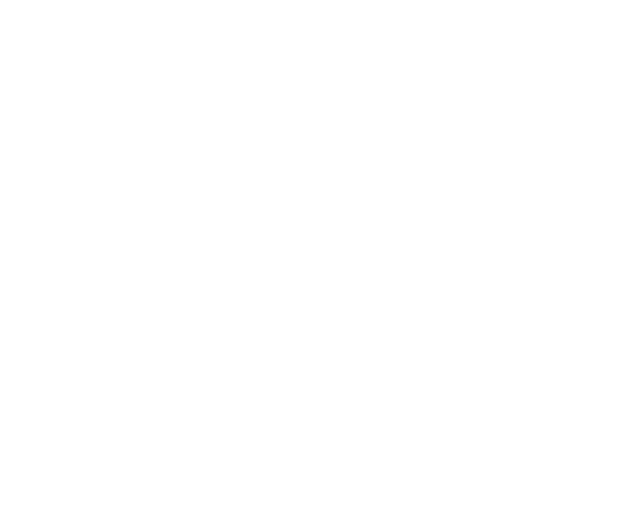
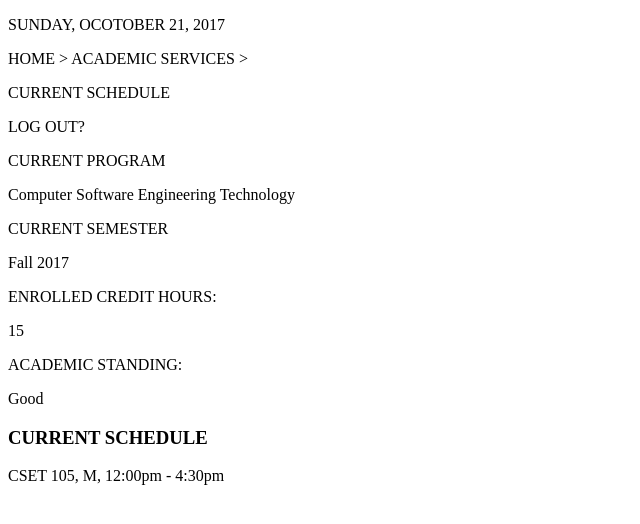
Before and after one commit to TheHopefulMarshmallow/final_project, a plain HTML site: page schedule.html in a window 1280 px wide. Shown: the whole page, without its empty margins (0-640 px from the left). Drawn offline with Linux system fonts and the light colour scheme; a web font is replaced by a local one.

Commit message:
added html to the schedule page

```diff
--- a/schedule.html
+++ b/schedule.html
@@ -2,14 +2,53 @@
 <html>
 <head>
   <meta charset="utf-8">
-  <title></title>
+  <title>Current Schedule</title>
+  <meta name="viewport" content="width=device-width, initial-scale=1.0">
+  <link href="https://fonts.googleapis.com/css?family=Lora|Montserrat|RobotoSlab" rel="stylesheet">
 </head>
 <body>
 
+  <header>
 
+    <p class="calendar">
+      SUNDAY, OCOTOBER 21, 2017
+    </p>
 
+    <p class="academic-services">
+      HOME > ACADEMIC SERVICES > <div class="c-schedule">CURRENT SCHEDULE</div>
+    </p>
 
+    <p class="log-out">
+      LOG OUT?
+    </p>
 
+  </header>
+
+  <div class="current-program">
+    <p class="c-program">CURRENT PROGRAM</p>
+
+    Computer Software Engineering Technology
+  </div>
+
+  <div class="current-semester">
+    <p class="c-semester">CURRENT SEMESTER</p>
+    Fall 2017
+  </div>
+
+  <div class="credit-hours">
+    <p class="c-hours">ENROLLED CREDIT HOURS:</p>
+    15
+  </div>
+
+  <div class="academic-stand">
+    <p class="a-stand">ACADEMIC STANDING:</p>
+    Good
+  </div>
+
+  <h3> CURRENT SCHEDULE </h3>
+
+  <div class="cset-105">
+    <p class="cset-m">CSET 105, M, 12:00pm - 4:30pm</p>
 
 
 </body>
```
